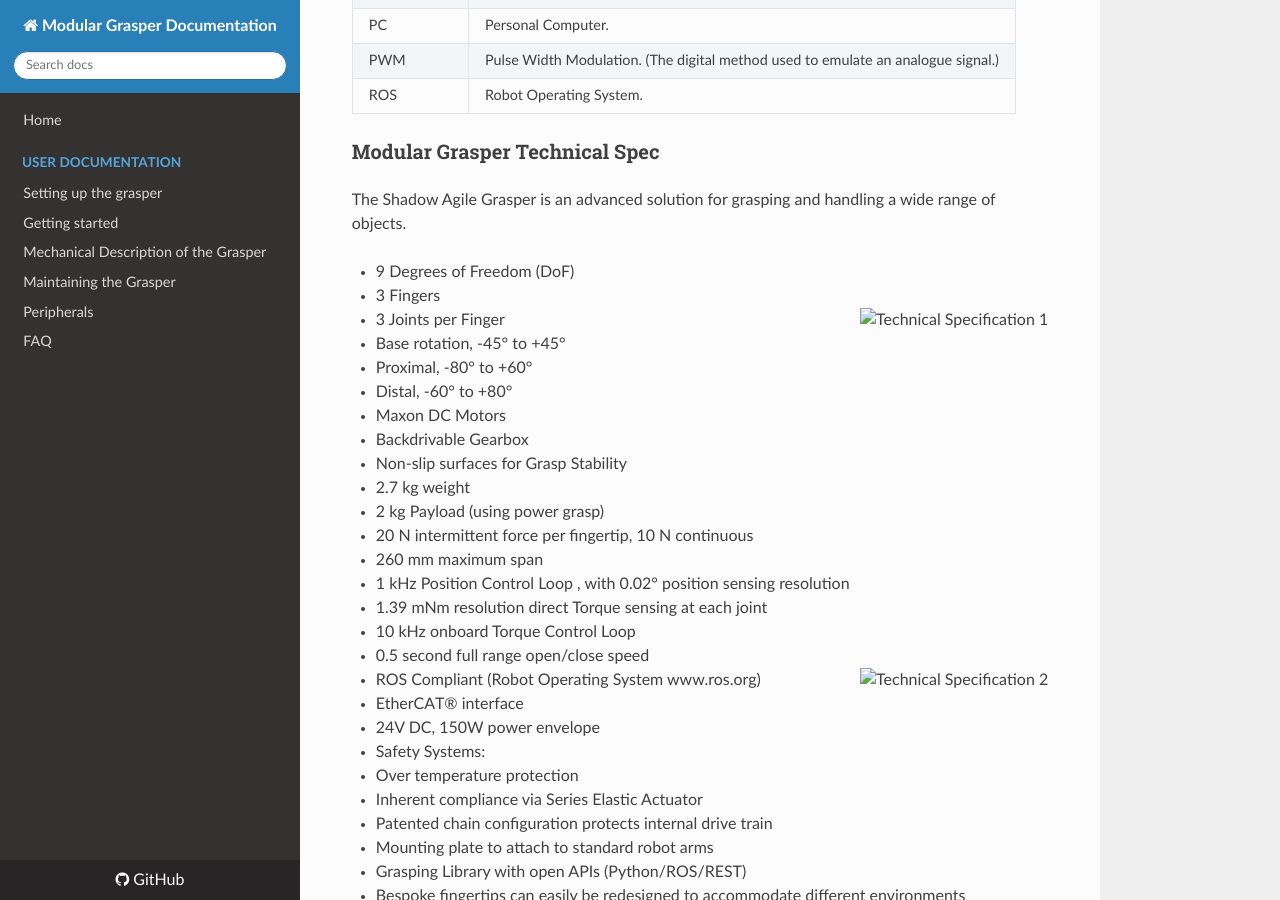
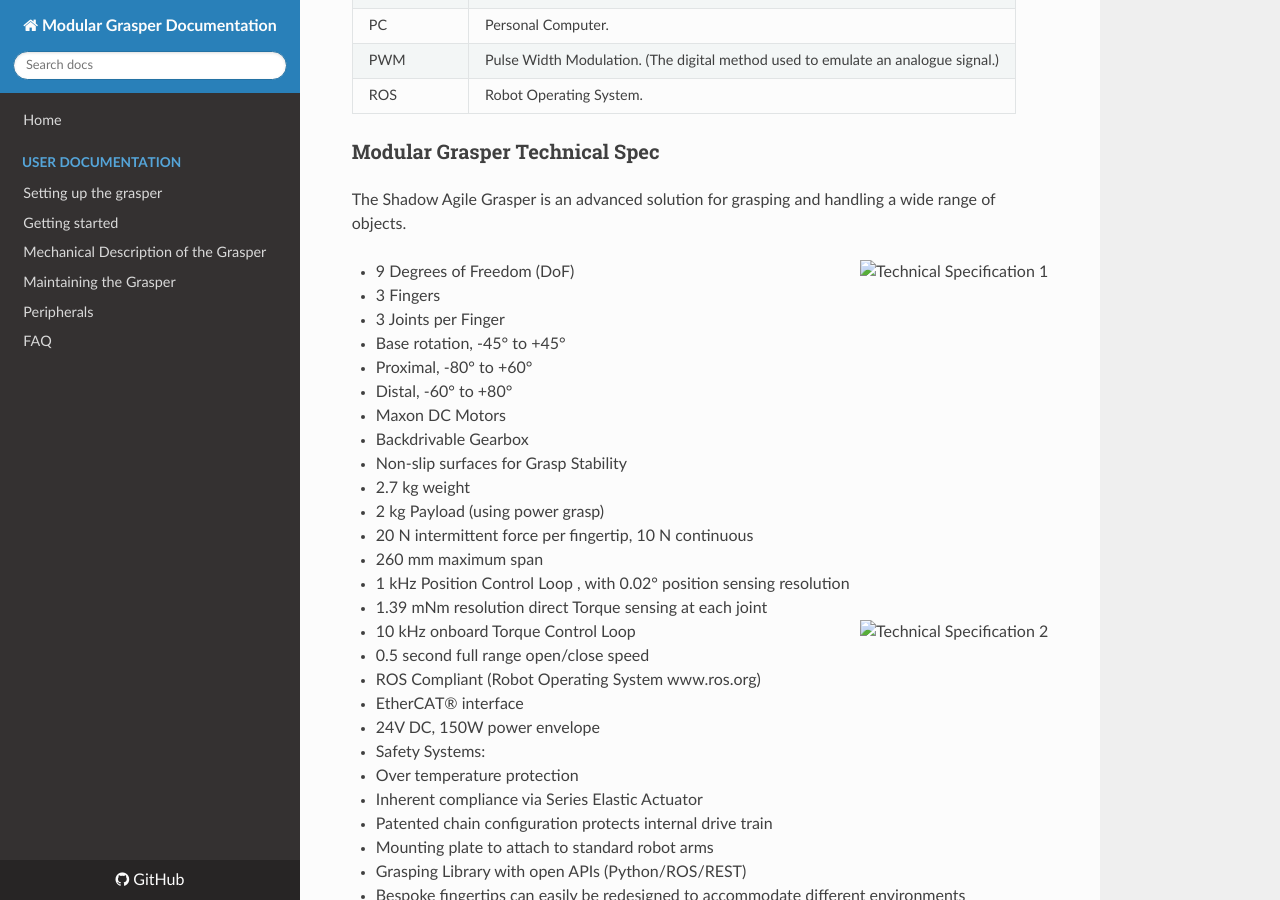
Before and after one commit to shadow-robot/fh_documentation, an MkDocs documentation site: the page built from docs/user_guide/1_introduction.md, in a window 1280 px wide and 900 px high, scrolled down 525 px. Built offline with MkDocs 1.6.1, drawn with Linux system fonts in a browser that asks for light colours; nearby versions of some CDN libraries; old or Windows-style settings are respelled for this version of MkDocs.

Commit message:
Fixed image alignment

```diff
--- a/docs/user_guide/1_introduction.md
+++ b/docs/user_guide/1_introduction.md
@@ -21,9 +21,9 @@ ROS | Robot Operating System.
 
 The Shadow Agile Grasper is an advanced solution for grasping and handling a wide range of objects.
 
-* 9 Degrees of Freedom (DoF)
+* 9 Degrees of Freedom (DoF) <img align="right" src="../img/tech_spec_1.png" alt="Technical Specification 1">
 * 3 Fingers
-* 3 Joints per Finger          <img align="right" src="../img/tech_spec_1.png" alt="Technical Specification 1">
+* 3 Joints per Finger
   * Base rotation,	-45° to +45°
   * Proximal,	-80° to +60°
   * Distal,		-60° to +80°
@@ -36,9 +36,9 @@ The Shadow Agile Grasper is an advanced solution for grasping and handling a wid
 * 260 mm maximum span
 * 1 kHz Position Control Loop , with 0.02° position sensing resolution
 * 1.39 mNm resolution direct Torque sensing at each joint
-* 10 kHz onboard Torque Control Loop
+* 10 kHz onboard Torque Control Loop <img align="right" src="../img/tech_spec_2.png" alt="Technical Specification 2">
 * 0.5 second full range open/close speed
-* ROS Compliant (Robot Operating System www.ros.org) <img align="right" src="../img/tech_spec_2.png" alt="Technical Specification 2">
+* ROS Compliant (Robot Operating System www.ros.org)
 * EtherCAT® interface
 * 24V DC, 150W power envelope
 * Safety Systems:
```
